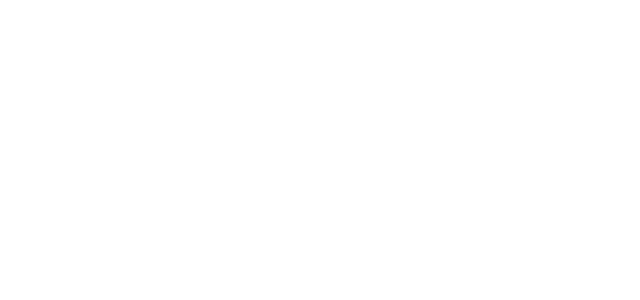
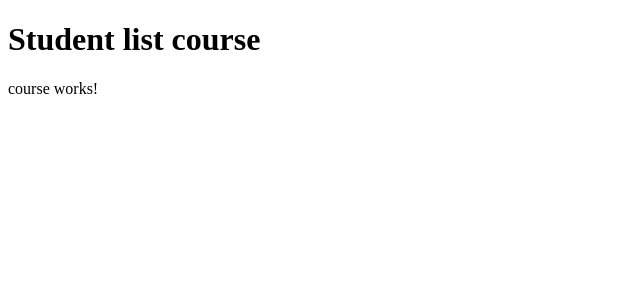
Before and after one commit to zearkiatos/angular-course-web, an Angular app: page / in a window 1280 px wide. Shown: the top 300 px of the page, without its empty margins (0-640 px from the left). Built offline with nearby package versions, Linux system fonts and the light colour scheme.

Commit message:
Invoke the component

```diff
--- a/src/app/app.component.html
+++ b/src/app/app.component.html
@@ -0,0 +1,3 @@
+<h1 class="display-2 p-3">
+    Student list course</h1>
+<app-course></app-course>
--- a/src/app/course/course.module.ts
+++ b/src/app/course/course.module.ts
@@ -6,6 +6,7 @@
   imports: [
     CommonModule
   ],
-  declarations: [CourseComponent]
+  declarations: [CourseComponent],
+  exports: [CourseComponent]
 })
 export class CourseModule { }
```
Also changed, not shown: 2 other files (tests, documents, lock files or other folders).
